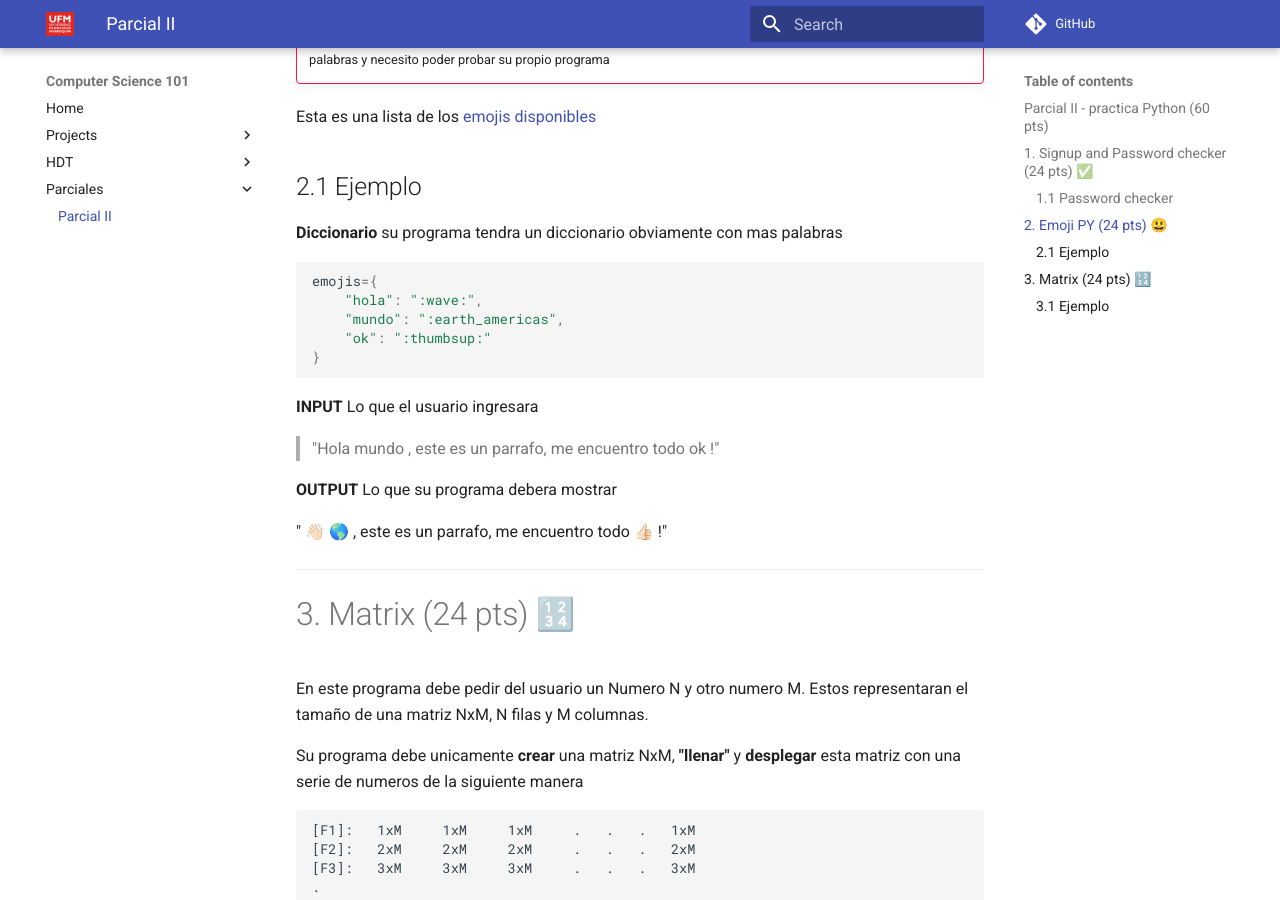
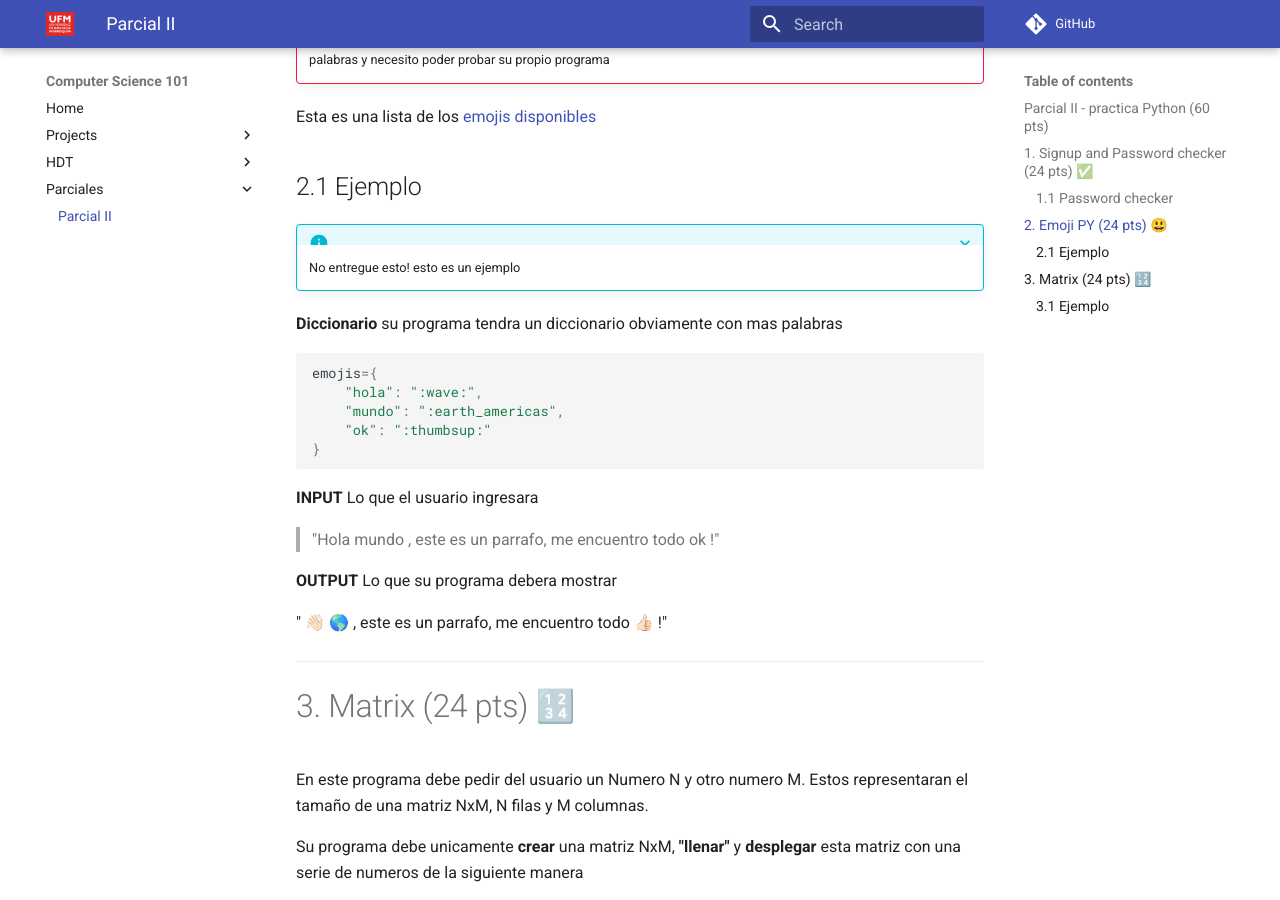
Before and after one commit to cs-ufm/cs101-2020, an MkDocs documentation site: the page built from docs/parciales/parcial2.md, in a window 1280 px wide and 900 px high, scrolled down 1496 px. Built offline with MkDocs 1.6.1 and Material for MkDocs 9.7.7, drawn with Linux system fonts in a browser that asks for light colours; comment, search, counter and statistics services are not loaded.

````diff
--- a/docs/parciales/parcial2.md
+++ b/docs/parciales/parcial2.md
@@ -49,12 +49,15 @@ Usara la libreria [emoji](https://pypi.org/project/emoji/) para hacer reemplazos
 
 
 ???+ danger ""
-    ==PORFAVOR== proveame con 5 ejemplos como minimo de parrafos que utilizo, cada quien hara su propio mapping de palabras y necesito poder probar su propio programa
+    ==**PORFAVOR**== proveame con 5 ejemplos como minimo de parrafos que utilizo, cada quien hara su propio mapping de palabras y necesito poder probar su propio programa
 
 
 Esta es una lista de los [emojis disponibles](https://www.webfx.com/tools/emoji-cheat-sheet/)
 
 ## 2.1 Ejemplo
+???+ info ""
+    No entregue esto! esto es un ejemplo
+
 
 **Diccionario** su programa tendra un diccionario obviamente con mas palabras
 ```python
````
